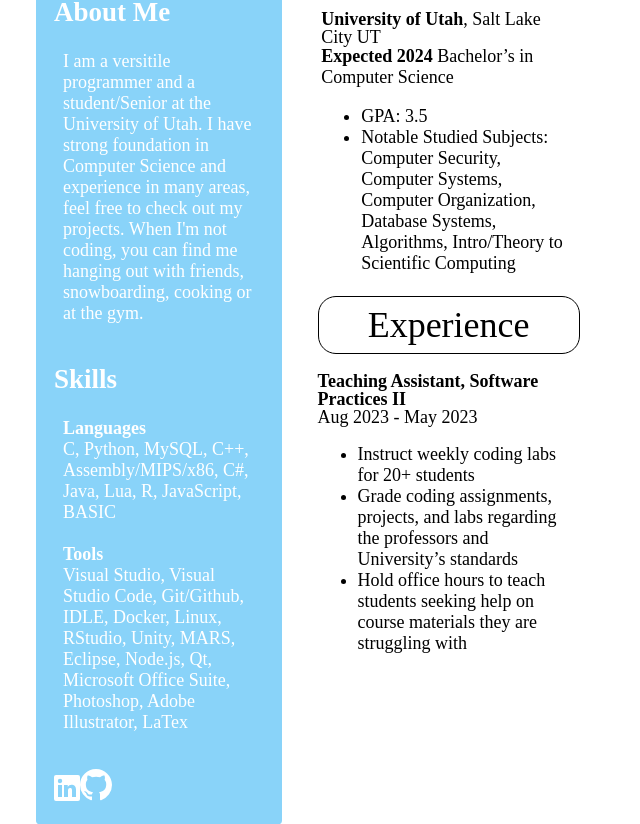
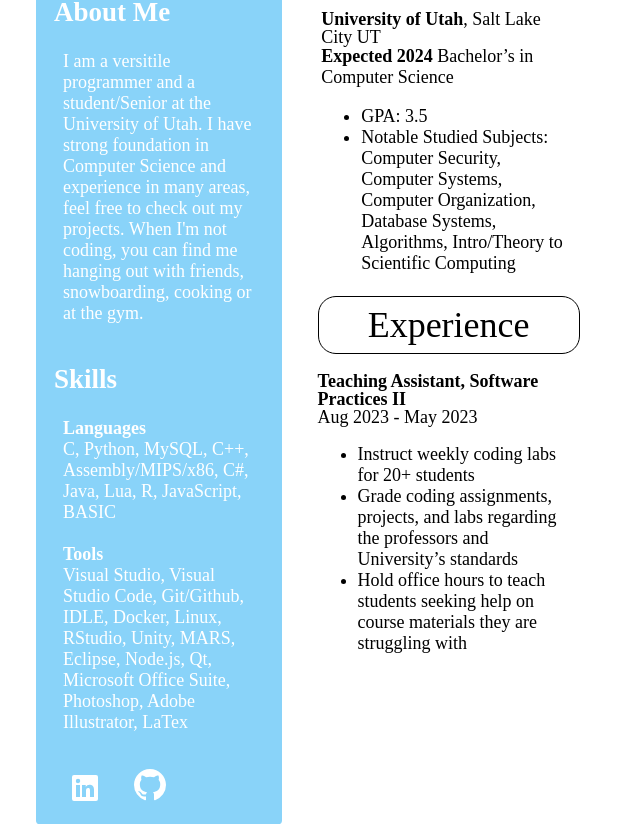
Before and after one commit to blakevd/blakevd-personal-website, a React (Create React App) app: page / in a window 1280 px wide. Shown: the part 259-1083 px from the top of the page, without its empty margins (0-640 px from the left). Built offline with nearby package versions, Linux system fonts and the light colour scheme.

Commit message:
finishing touches on about page

```diff
--- a/src/App.css
+++ b/src/App.css
@@ -194,6 +194,10 @@ p.details {
   position: relative;
 }
 
+.about-links {
+  padding: 1em;
+}
+
 /* right side */
 .right-col {
   flex-grow: 1;
--- a/src/pages/About.tsx
+++ b/src/pages/About.tsx
@@ -19,10 +19,10 @@ const About = () => {
                         <strong>Tools</strong><br/> Visual Studio, Visual Studio Code, Git/Github, IDLE, Docker, Linux, RStudio, Unity, MARS, Eclipse,
                         Node.js, Qt, Microsoft Office Suite, Photoshop, Adobe Illustrator, LaTex
                         </p>
-                        <Link to="https://www.linkedin.com/in/blake-van-dyken-610a3b211/" target="_blank">
+                        <Link to="https://www.linkedin.com/in/blake-van-dyken-610a3b211/" target="_blank" className = "about-links">
                             <img src={linkedin} alt="LinkedIn" />
                         </Link>
-                        <Link to="https://github.com/blakevd" target="_blank">
+                        <Link to="https://github.com/blakevd" target="_blank" className = "about-links">
                             <svg height="32" aria-hidden="true" viewBox="0 0 16 16" version="1.1" width="32" data-view-component="true" className="octicon octicon-mark-github v-align-middle">
                                 <path d="M8 0c4.42 0 8 3.58 8 8a8.013 8.013 0 0 1-5.45 7.59c-.4.08-.55-.17-.55-.38 0-.27.01-1.13.01-2.2 0-.75-.25-1.23-.54-1.48 1.78-.2 3.65-.88 3.65-3.95 0-.88-.31-1.59-.82-2.15.08-.2.36-1.02-.08-2.12 0 0-.67-.22-2.2.82-.64-.18-1.32-.27-2-.27-.68 0-1.36.09-2 .27-1.53-1.03-2.2-.82-2.2-.82-.44 1.1-.16 1.92-.08 2.12-.51.56-.82 1.28-.82 2.15 0 3.06 1.86 3.75 3.64 3.95-.23.2-.44.55-.51 1.07-.46.21-1.61.55-2.33-.66-.15-.24-.6-.83-1.23-.82-.67.01-.27.38.01.53.34.19.73.9.82 1.13.16.45.68 1.31 2.69.94 0 .67.01 1.3.01 1.49 0 .21-.15.45-.55.38A7.995 7.995 0 0 1 0 8c0-4.42 3.58-8 8-8Z" fill="#ffffff"> </path>
                             </svg>
```
